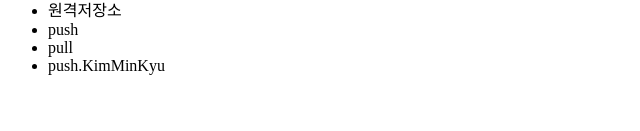
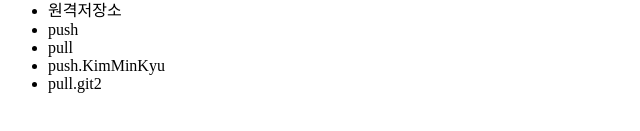
Before and after one commit to MINQ-KIM/Opentutorials_git_MK, a plain HTML site: page index.html in a window 1280 px wide. Shown: the part 207-338 px from the top of the page, 0-640 px from the left. Drawn offline with Linux system fonts and the light colour scheme.

Commit message:
add pull.git2

```diff
--- a/index.html
+++ b/index.html
@@ -18,6 +18,7 @@
 			<li>push</li>
 			<li>pull</li>
 			<li>push.KimMinKyu</li>
+			<li>pull.git2</li>
 		</ul>
 	</body>
 </html>
```
